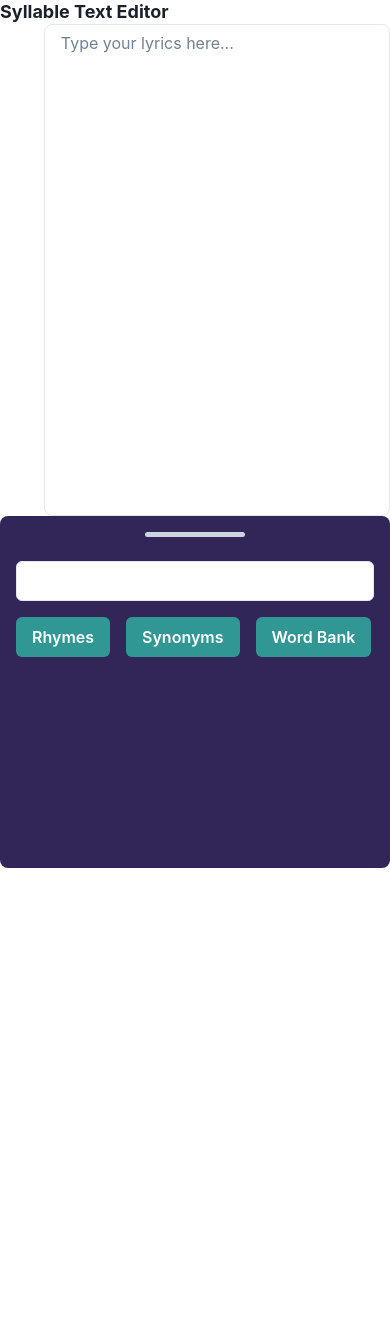
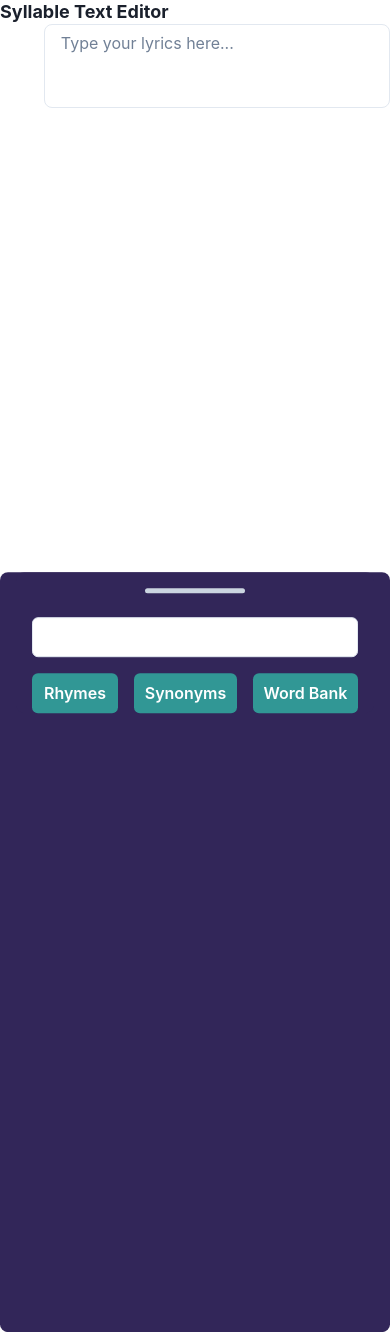
Before and after one commit to rwolt/syllables-editor, a Next.js app: page / in a window 390 px wide. Before the commit the page ends 868 px from the top, so only its background shows below. Built offline with nearby package versions, Linux system fonts and the light colour scheme.

Commit message:
Add draggable constraint to search results drawer

```diff
--- /dev/null
+++ b/app/components/Header.tsx
@@ -0,0 +1,11 @@
+import { Heading } from "@chakra-ui/react";
+import { useMediaQuery } from "@chakra-ui/react";
+
+export const Header = () => {
+  const [isLessThan62em] = useMediaQuery("(max-width: 62em)");
+  return (
+    <Heading fontSize={["lg", "xl", "2xl"]} w="full">
+      Syllable Text Editor
+    </Heading>
+  );
+};
--- a/app/components/SearchResults.tsx
+++ b/app/components/SearchResults.tsx
@@ -1,4 +1,5 @@
-import { Box, VStack, Grid, GridItem, Input } from "@chakra-ui/react";
+import { Box, Grid, GridItem, Input, VStack } from "@chakra-ui/react";
+import { SearchResultsDrawer } from "./SearchResultsDrawer";
 import { DraggableHandle } from "./DraggableHandle";
 import { WordSearchParameter } from "../page";
 import { WordParameterSelector } from "./WordParameterSelector";
@@ -19,7 +20,7 @@ type SearchResultsProps = {
   setWordBank: Dispatch<SetStateAction<string[]>>;
 };
 
-export const SearchResults = ({
+const SearchResults = ({
   currentWord,
   setCurrentWord,
   wordSearchParameter,
@@ -105,13 +106,61 @@ export const SearchResults = ({
         setWordBank={setWordBank}
       />
       {renderItems().length > 0 && (
+        <VStack overflowY="auto" maxHeight="full">
           <Grid
             templateColumns={["1fr", "repeat(2, 1fr)", "repeat(3, 1fr)"]}
             templateRows="25"
+            textColor="white"
           >
             {renderItems()}
           </Grid>
+        </VStack>
       )}
     </Box>
   );
 };
+
+export const SearchResultsBox = ({
+  currentWord,
+  setCurrentWord,
+  wordSearchParameter,
+  setWordSearchParameter,
+  rhymes,
+  setRhymes,
+  synonyms,
+  setSynonyms,
+  wordBank,
+  setWordBank,
+}: SearchResultsProps) => {
+  const [isLessThan62em] = useMediaQuery("(max-width: 62em)");
+
+  return isLessThan62em ? (
+    <SearchResultsDrawer>
+      <SearchResults
+        currentWord={currentWord}
+        setCurrentWord={setCurrentWord}
+        wordSearchParameter={wordSearchParameter}
+        setWordSearchParameter={setWordSearchParameter}
+        rhymes={rhymes}
+        setRhymes={setRhymes}
+        synonyms={synonyms}
+        setSynonyms={setSynonyms}
+        wordBank={wordBank}
+        setWordBank={setWordBank}
+      />
+    </SearchResultsDrawer>
+  ) : (
+    <SearchResults
+      currentWord={currentWord}
+      setCurrentWord={setCurrentWord}
+      wordSearchParameter={wordSearchParameter}
+      setWordSearchParameter={setWordSearchParameter}
+      rhymes={rhymes}
+      setRhymes={setRhymes}
+      synonyms={synonyms}
+      setSynonyms={setSynonyms}
+      wordBank={wordBank}
+      setWordBank={setWordBank}
+    />
+  );
+};
--- /dev/null
+++ b/app/components/SearchResultsDrawer.tsx
@@ -0,0 +1,46 @@
+import { Box } from "@chakra-ui/react";
+import { motion } from "framer-motion";
+import { useState, useEffect } from "react";
+import { PropsWithChildren } from "react";
+
+type SearchResultsDrawerProps = PropsWithChildren<{}>;
+
+const MotionBox = motion(Box);
+
+export const SearchResultsDrawer = ({ children }: SearchResultsDrawerProps) => {
+  const [initialY, setInitialY] = useState(0);
+  const [topConstraint, setTopConstraint] = useState(0);
+  const [bottomConstraint, setBottomConstraint] = useState(0);
+
+  useEffect(() => {
+    // const vh = window.innerHeight * 0.01; // Calculate the value of 1vh in pixels
+    // setInitialY(75 * vh);
+    // setTopConstraint(15 * vh);
+    // setBottomConstraint(-10 * vh); // For example, -50vh as the top drag constraint
+    const vh = window.innerHeight * 0.01;
+    setInitialY(55 * vh);
+    setTopConstraint(90 * vh);
+    setBottomConstraint(85 * vh - 20);
+  }, []);
+
+  return (
+    <MotionBox
+      bgColor="purple.900"
+      px={4}
+      borderRadius="lg"
+      initial={{ y: initialY }} // Set initial position
+      animate={{ y: initialY }}
+      drag="y"
+      dragConstraints={{
+        top: 0, // Allow to drag up to the header
+        bottom: bottomConstraint, // Allow to hide outside the viewport
+      }}
+      dragElastic={1}
+      width="100%"
+      height="90vh"
+      overflow="hidden"
+    >
+      {children}
+    </MotionBox>
+  );
+};
--- a/app/page.tsx
+++ b/app/page.tsx
@@ -2,7 +2,8 @@
 import { Box, Flex, Heading } from "@chakra-ui/react";
 import { useState } from "react";
 import { LyricsEditor } from "./components/LyricsEditor";
-import { SearchResults } from "./components/SearchResults";
+import { SearchResultsBox } from "./components/SearchResults";
+import { Header } from "./components/Header";
 
 export type WordSearchParameter = "rhyme" | "synonym" | "wordBank";
 
@@ -13,25 +14,22 @@ export default function Home() {
   const [rhymes, setRhymes] = useState<string[]>([]);
   const [synonyms, setSynonyms] = useState<string[]>([]);
   const [wordBank, setWordBank] = useState<string[]>([]);
-
   return (
-    <Box
-      h="full"
-      mx={{ base: 0, lg: 4 }}
-      m={{ base: 0, lg: "auto" }}
-      maxW="1200"
-    >
-      <Heading fontSize={["lg", "xl", "2xl"]} w="full">
-        Syllable Text Editor
-      </Heading>
-      <Flex direction={{ base: "column", lg: "row" }} h="full">
+    <Box h="100vh" mx={{ base: 0, lg: 4 }}>
+      <Header />
+      <Flex
+        direction={{ base: "column", lg: "row" }}
+        h="full"
+        maxW="1200"
+        m={{ base: 0, lg: "auto" }}
+      >
         <LyricsEditor
           wordSearchParameter={wordSearchParameter}
           setCurrentWord={setCurrentWord}
           setRhymes={setRhymes}
           setSynonyms={setSynonyms}
         />
-        <SearchResults
+        <SearchResultsBox
           currentWord={currentWord}
           setCurrentWord={setCurrentWord}
           wordSearchParameter={wordSearchParameter}
```
Lines whose indentation alone changed are shown as unchanged.
